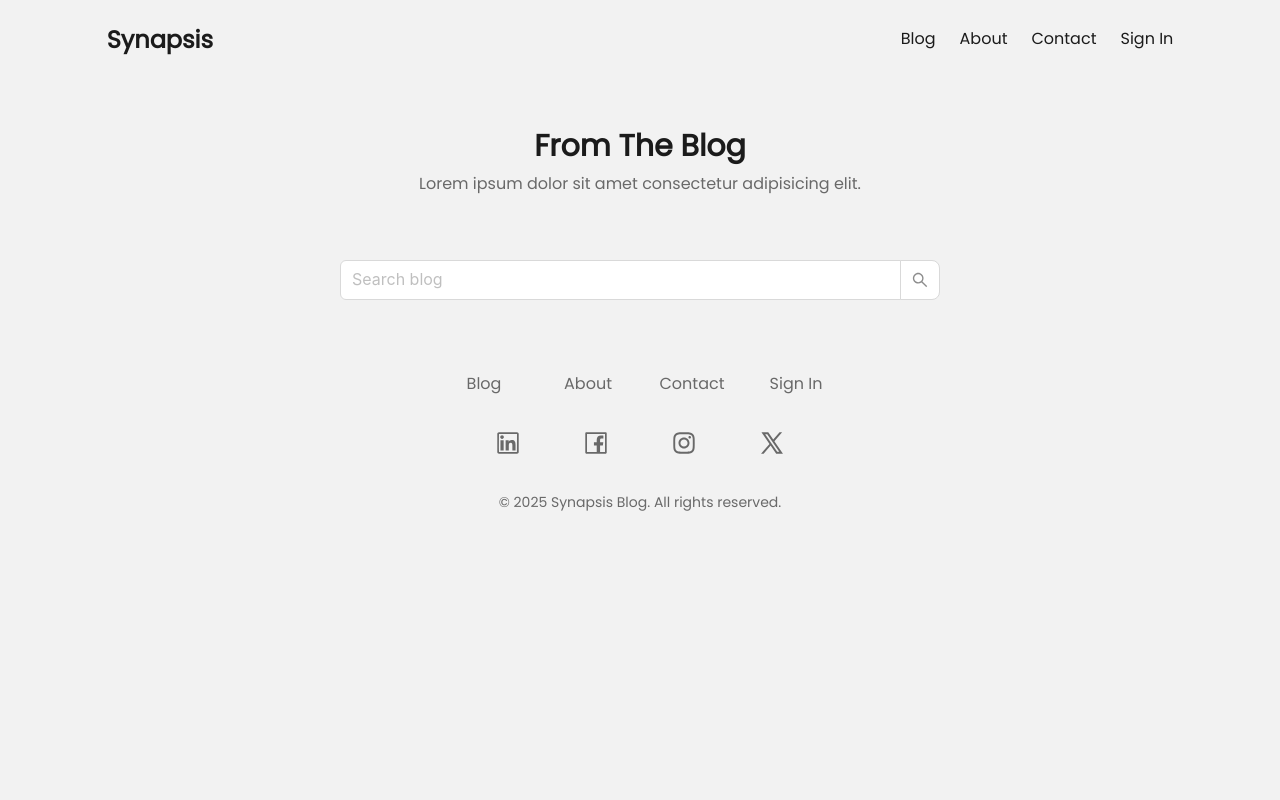
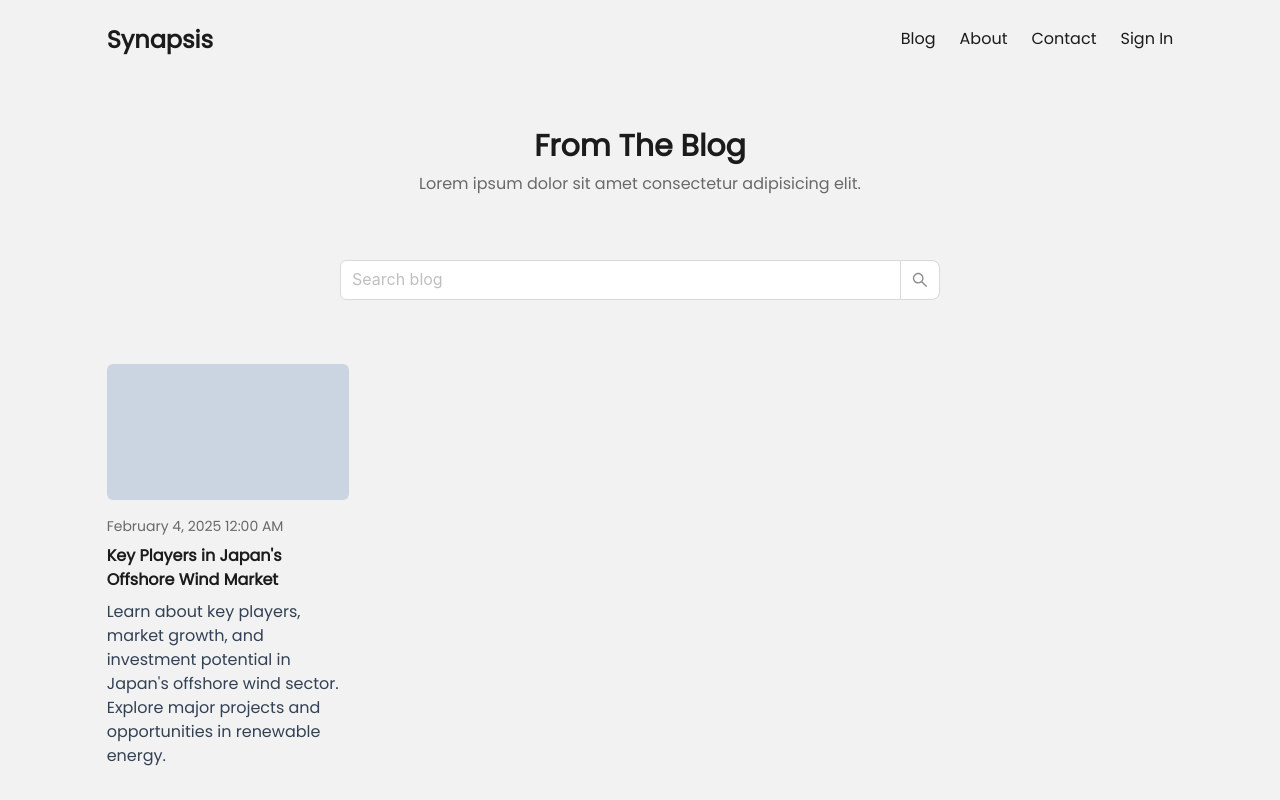
Before and after one commit to ditramadia/synapsis-blog, a Next.js app: page /blog in a window 1280 px wide. Shown: the top 800 px of the page. Built offline with nearby package versions, Linux system fonts and the light colour scheme.

Commit message:
feat (blog page): add page structure

```diff
--- a/next.config.js
+++ b/next.config.js
@@ -1,6 +1,6 @@
 /** @type {import('next').NextConfig} */
 const nextConfig = {
   reactStrictMode: true,
-}
+};
 
-module.exports = nextConfig
+module.exports = nextConfig;
--- a/package.json
+++ b/package.json
@@ -12,6 +12,7 @@
     "@ant-design/icons": "^5.6.1",
     "@fontsource/poppins": "^5.2.5",
     "antd": "^5.24.3",
+    "axios": "^1.8.3",
     "next": "13.5.8",
     "react": "^18",
     "react-dom": "^18"
--- /dev/null
+++ b/src/components/blog/BlogContainer.tsx
@@ -0,0 +1,40 @@
+import React from 'react'
+
+import { Input } from "antd"
+const { Search } = Input
+
+function BlogContainer() {
+  const onSearch = (value: string) => console.log(value);
+
+  return (
+    <div>
+      <div>
+        <div className='flex justify-center'>
+          <Search
+            placeholder="Search blog"
+            onSearch={onSearch}
+            size="large"
+            variant='outlined'
+            allowClear
+            style={{
+              maxWidth: "600px",
+              width: "full",
+            }}
+          />
+        </div>
+      </div>
+
+      {/* Posts */}
+      <div className='grid grid-cols-1 md:grid-cols-2 lg:grid-cols-4 gap-8 py-8 md:py-16'>
+        <div className='w-full h-fit flex flex-col gap-2'>
+          <div className='w-full aspect-video mb-2 bg-slate-300 rounded-md'></div>
+          <span className='text-native-700 text-sm'>February 4, 2025 12:00 AM</span>
+          <h2 className='text-l font-bold'>Key Players in Japan&apos;s Offshore Wind Market</h2>
+          <p className='text-slate-700'>Learn about key players, market growth, and investment potential in Japan&apos;s offshore wind sector. Explore major projects and opportunities in renewable energy.</p>
+        </div>
+      </div>
+    </div>
+  )
+}
+
+export default BlogContainer
--- a/src/pages/blog/index.tsx
+++ b/src/pages/blog/index.tsx
@@ -1,7 +1,6 @@
-import React, { ChangeEvent } from 'react'
+import React from 'react'
 
-import { Input } from "antd"
-const { Search } = Input
+import BlogContainer from '@/components/blog/BlogContainer';
 
 function index() {
   const onSearch = (value: string) => console.log(value);
@@ -13,24 +12,9 @@ function index() {
         <p className='text-balance text-native-700'>Lorem ipsum dolor sit amet consectetur adipisicing elit.</p>
       </div>
 
-      {/* Search bar and filter */}
       <div>
-        <div className='flex justify-center'>
-          <Search
-            placeholder="Search blog"
-            onSearch={onSearch}
-            size="large"
-            variant='outlined'
-            allowClear
-            style={{
-              maxWidth: "600px",
-              width: "full",
-            }}
-          />
-        </div>
+        <BlogContainer />
       </div>
-
-      {/* Posts */}
     </main>
   )
 }
```
Also changed, not shown: 1 other file (tests, documents, lock files or other folders).
